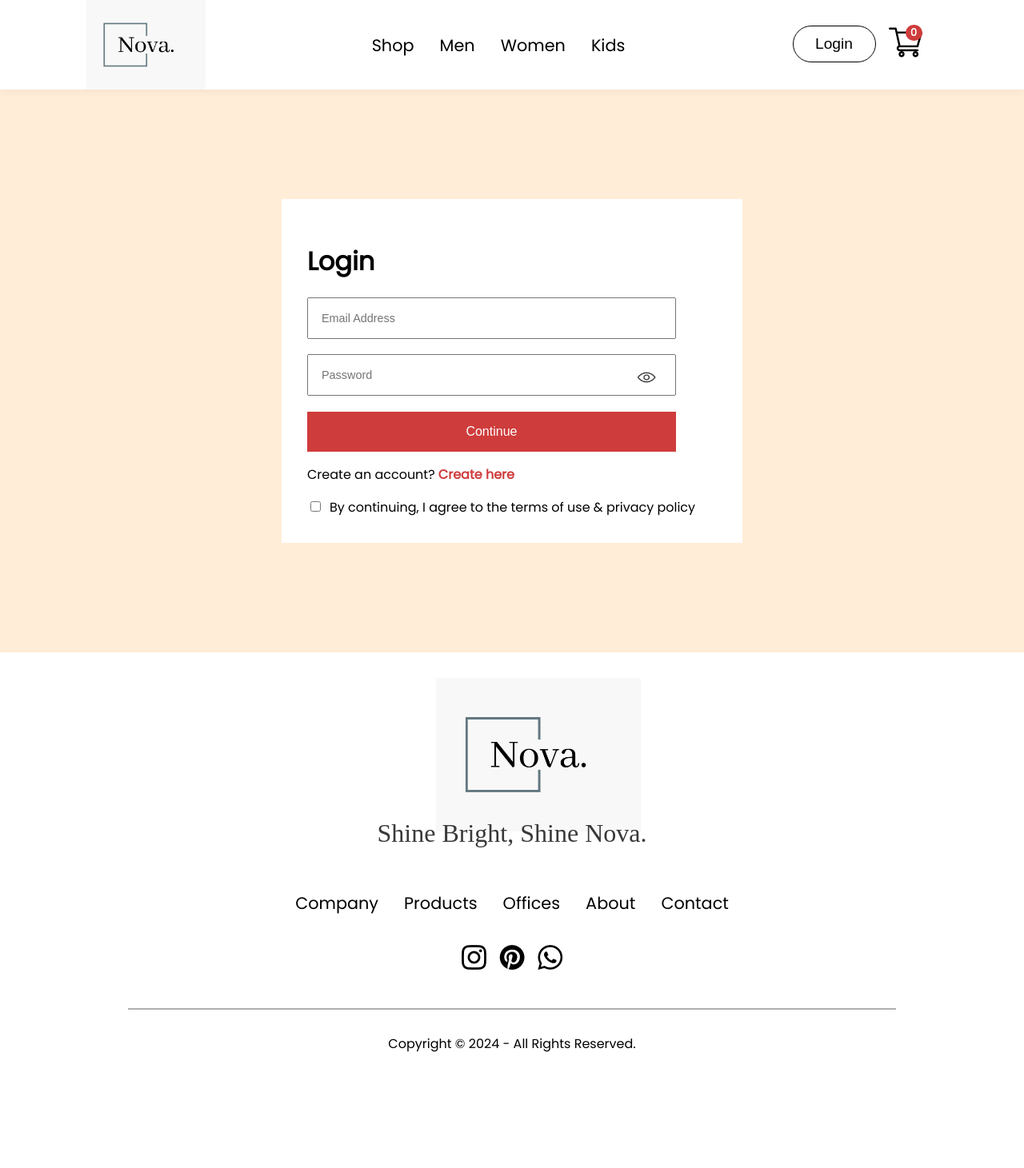
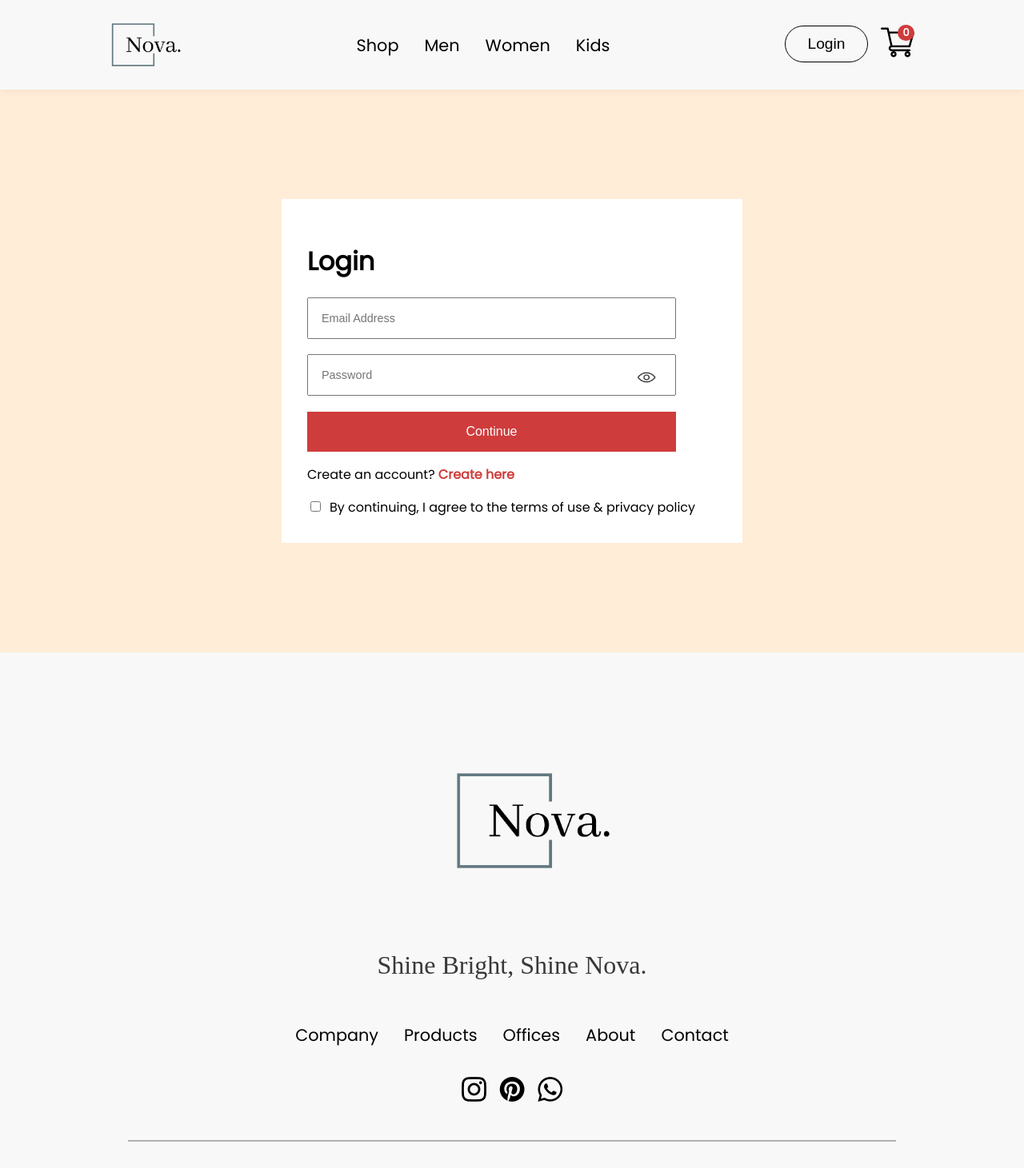
Before and after one commit to Abhinavchoudhary2005/Nova, a React (Create React App) app in the folder Frontend/: page /E-commerce/Login in a window 1280 px wide. Shown: the top 1461 px of the page at 80% size. Before the commit the page ends 1350 px from the top, so only its background shows below. Built offline with nearby package versions, Linux system fonts and the light colour scheme; no server answers.

Commit message:
fixed logo issue

```diff
--- a/Frontend/src/Components/Footer/Footer.css
+++ b/Frontend/src/Components/Footer/Footer.css
@@ -1,6 +1,7 @@
 .footer {
   min-height: 50vh;
   width: 100vw;
+  background-color: #f8f8f8;
 }
 
 .footer-display {
@@ -23,8 +24,8 @@
 }
 
 .logo-footer {
-  height: 12rem;
-  padding-left: 65px;
+  transform: scale(0.35);
+  padding-left: 140px;
 }
 
 .slogan {
@@ -103,7 +104,7 @@ li:hover {
 
 @media screen and (max-width: 560px) {
   .footer {
-    transform: scale(0.8);
+    transform: scale(0.6);
   }
 }
 
--- a/Frontend/src/Components/Navbar/Navbar.css
+++ b/Frontend/src/Components/Navbar/Navbar.css
@@ -4,18 +4,17 @@
   display: flex;
   justify-content: space-evenly;
   align-items: center;
+  background-color: #f8f8f8;
   box-shadow: 0 5px 7px -1px rgba(0, 0, 0, 0.1);
 }
 
 .logo-container-nav {
   display: flex;
   cursor: pointer;
-  max-width: 8rem;
 }
 
-.logo {
-  height: 10rem;
-  margin-left: -5rem;
+.logo-nav {
+  height: 3.5rem;
 }
 
 .name {
--- a/Frontend/src/Components/Navbar/Navbar.jsx
+++ b/Frontend/src/Components/Navbar/Navbar.jsx
@@ -44,7 +44,7 @@ export const Navbar = () => {
       <div className="Nav">
         <Link to="/E-commerce" className="Link">
           <div className="logo-container-nav" onClick={() => setMenu("shop")}>
-            <img src={logo} className="logo" alt="Logo" />
+            <img src={logo} className="logo-nav" alt="Logo" />
           </div>
         </Link>
         <ul>
```
Also changed, not shown: Frontend/src/Components/Assets/nova-logo.png.
